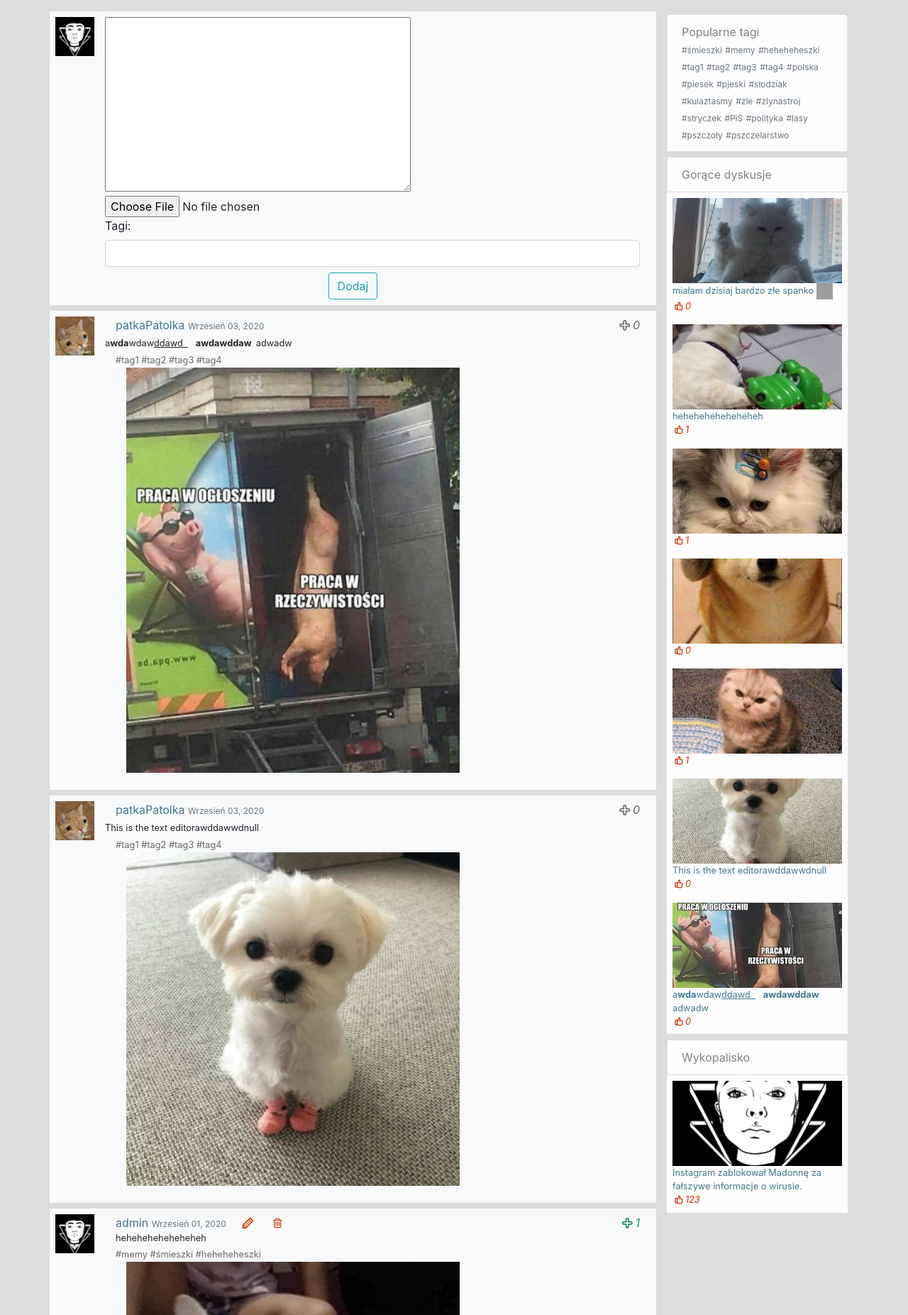
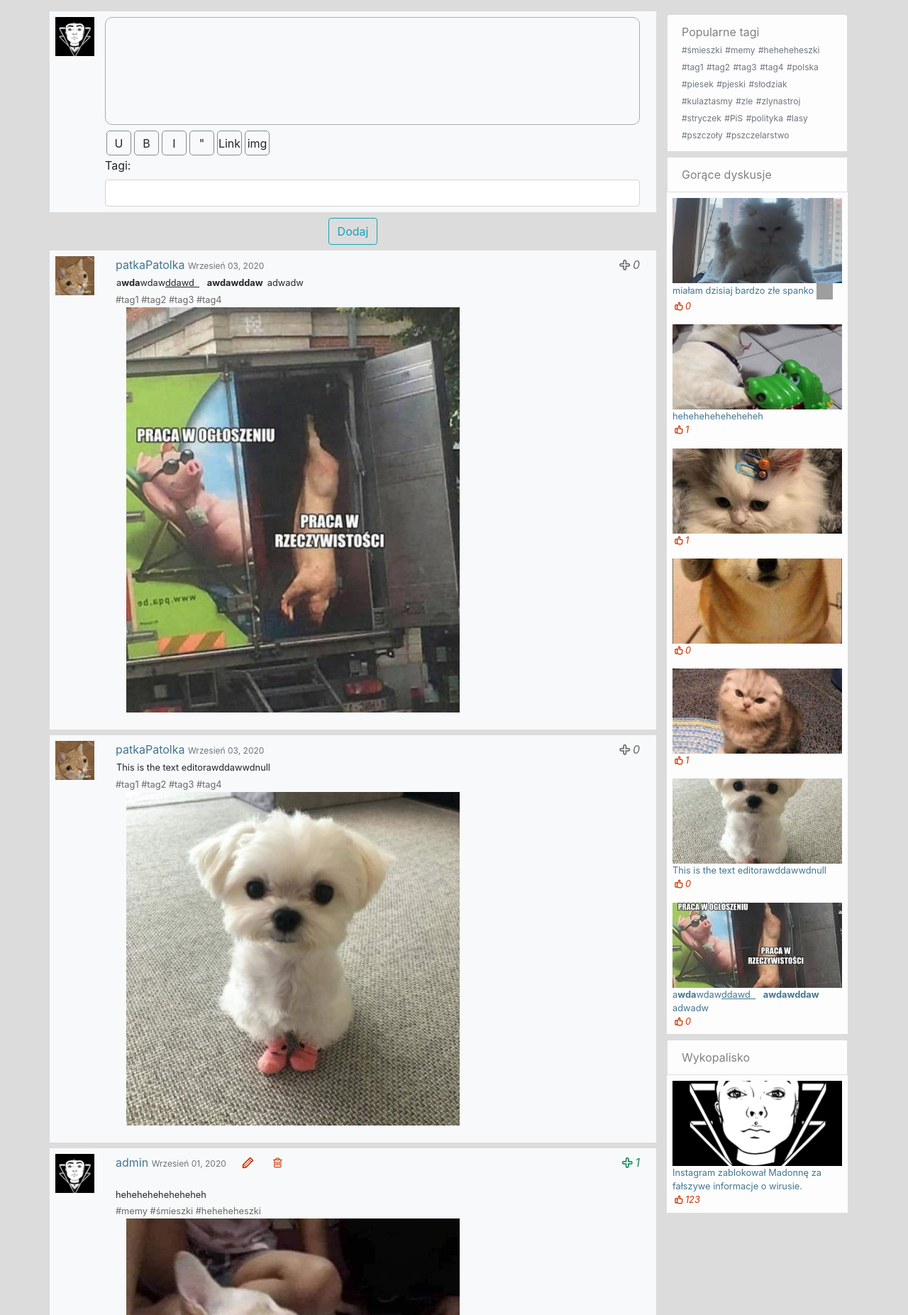
Before and after one commit to PatkaSm/SocialNewsApp, a Django app: page /mikroblog/ in a window 1280 px wide. Shown: the part 67-1920 px from the top of the page at 71% size. Run offline with Django 3.2, Linux system fonts and the light colour scheme; a user stored in the database is signed in; data comes from the database, SQL or seed files in the repository; both versions use the stored data as it was after the commit; a map, chart or similar area stays blank; some libraries are stand-ins or nearby versions.

Commit message:
basic wysiwyg editor

```diff
--- a/socialNewsApp/src/blog/models.py
+++ b/socialNewsApp/src/blog/models.py
@@ -4,7 +4,6 @@ from tag.models import Tag
 from user.models import User
 from bs4 import BeautifulSoup
 import requests
-from ckeditor.fields import RichTextField
 
 
 def upload_location(instance, filename):
@@ -19,7 +18,7 @@ class Post(models.Model):
     type = models.CharField(max_length=5, choices=Type.choices)
     author = models.ForeignKey(User, on_delete=models.CASCADE, related_name='posts')
     title = models.CharField(max_length=100)
-    content = RichTextField(blank=True, null=True)
+    content = models.TextField(blank=True, null=True)
     tag = models.ManyToManyField(Tag, related_name='posts')
     date_posted = models.DateTimeField(default=timezone.now)
     image = models.ImageField(blank=True, null=True, max_length=None, upload_to=upload_location)
--- a/socialNewsApp/src/comment/models.py
+++ b/socialNewsApp/src/comment/models.py
@@ -3,7 +3,6 @@ from blog.models import Post
 from django.utils import timezone
 from mikroblog.models import MicroPost
 from user.models import User
-from ckeditor.fields import RichTextField
 
 
 def upload_location(instance, filename):
@@ -14,7 +13,7 @@ class Comment(models.Model):
     owner = models.ForeignKey(User, on_delete=models.CASCADE, related_name='comments')
     post = models.ForeignKey(Post, on_delete=models.CASCADE, blank=True, related_name='comments', null=True)
     microPost = models.ForeignKey(MicroPost, on_delete=models.CASCADE, blank=True, related_name='comments', null=True)
-    content = RichTextField(blank=True, null=True)
+    content = models.TextField(blank=True, null=True)
     date_added = models.DateTimeField(default=timezone.now)
     parent = models.ForeignKey('self', blank=True, null=True, related_name='children', on_delete=models.CASCADE)
     img = models.ImageField(blank=True, null=True, max_length=None, upload_to=upload_location)
--- a/socialNewsApp/src/mikroblog/forms.py
+++ b/socialNewsApp/src/mikroblog/forms.py
@@ -9,4 +9,6 @@ class MicroPostForm(forms.ModelForm):
         fields = ('content', 'image', 'author')
         widgets = {
             'author': forms.HiddenInput(),
+            'content': forms.HiddenInput(),
+
         }
--- a/socialNewsApp/src/mikroblog/models.py
+++ b/socialNewsApp/src/mikroblog/models.py
@@ -11,7 +11,7 @@ def upload_location(instance, filename):
 
 class MicroPost(models.Model):
     author = models.ForeignKey(User, on_delete=models.CASCADE, related_name='micro_posts')
-    content = RichTextField(blank=True, null=True, verbose_name=(''))
+    content = models.TextField(blank=True, null=True)
     tag = models.ManyToManyField(Tag, related_name='micro_posts')
     date_posted = models.DateTimeField(default=timezone.now)
     image = models.ImageField(blank=True, null=True, default=None, upload_to=upload_location)
--- a/socialNewsApp/src/mikroblog/views.py
+++ b/socialNewsApp/src/mikroblog/views.py
@@ -1,3 +1,4 @@
+from django.contrib.auth.decorators import login_required
 from django.db.models import Count, Q
 from django.http import HttpResponseRedirect
 from django.shortcuts import get_object_or_404
@@ -20,7 +21,7 @@ class MicroPostListView(ListView, FormMixin):
 
     def get_context_data(self, **kwargs):
         query = MicroPost.objects.all()
-        if self.request.user:
+        if self.request.user.is_authenticated:
             posts = query.annotate(
                 likes=Count('reactions', filter=Q(reactions__type=Reaction.Type.UPVOTE)),
                 is_liked=Count('reactions', filter=Q(reactions__type=Reaction.Type.UPVOTE,
@@ -45,6 +46,7 @@ class MicroPostListView(ListView, FormMixin):
     def post(self, request, *args, **kwargs):
         form = self.get_form(MicroPostForm)
         tag_form = self.get_form(TagForm)
+        print(request.POST.get('editor'))
         if form.is_valid() & tag_form.is_valid():
             micropost = form.save()
             tags_data = tag_form.cleaned_data['word'].split(',')
@@ -64,6 +66,7 @@ class MicroPostListView(ListView, FormMixin):
         return reverse('mikroblog')
 
 
+@login_required
 def micro_post_delete(request, pk):
     micro_post = get_object_or_404(MicroPost, pk=pk)
     micro_post.delete()
@@ -71,6 +74,7 @@ def micro_post_delete(request, pk):
     return HttpResponseRedirect(request.META.get('HTTP_REFERER'))
 
 
+@login_required
 def micro_post_like(request, pk):
     micro_post = get_object_or_404(MicroPost, pk=pk)
     type = Reaction.Type.UPVOTE
--- a/socialNewsApp/src/static/main.css
+++ b/socialNewsApp/src/static/main.css
@@ -352,6 +352,37 @@ p {
     width: 40%;
 }
 
+/***************************************
+ * TEAXAREA FORM
+ ***************************************/
+
+.editor {
+    border: 1px solid #adadad;
+    border-radius: 10px;
+    width: 100%;
+}
+
+.textarea-buttons {
+    display: flex;
+    flex-direction: row;
+}
+
+.textarea-btn {
+    width: 35px;
+    height: 35px;
+    border: 1px solid #818E96;
+    border-radius: 5px;
+    margin: 2px;
+    padding: 5px;
+    display: flex;
+    justify-content: center;
+    align-content: center;
+}
+
+
+#id_image{
+    display: none;
+}
 /***ukrywa side-section przy niższej rozdzielce***/
 @media (max-width: 990px) {
     .side-section {
--- a/socialNewsApp/src/templates/blog/base.html
+++ b/socialNewsApp/src/templates/blog/base.html
@@ -17,7 +17,7 @@
         <title>Django Blog</title>
     {% endif %}
 </head>
-<body>
+<body onload="iframe()">
 {% include 'blog/header.html' %}
 
 <div class="container-fluid no-guttersn">
--- a/socialNewsApp/src/templates/microblog/micro_post.html
+++ b/socialNewsApp/src/templates/microblog/micro_post.html
@@ -24,11 +24,11 @@
                 </div>
             </div>
             {% if post.content %}
-                <small class="post-content">{{ post.content |safe }}</small>
+                <small class="post-content ml-3">{{ post.content |safe }}</small>
             {% endif %}
             <div class="col-12">
                 {% for tag in post.tag.all %}
-                    <small> <a href="#" class="grey-font">#{{ tag.word }} </a> </small>
+                    <small> <a href="{% url 'tag_stats' slug=tag.word %}" class="grey-font">#{{ tag.word }} </a> </small>
                 {% endfor %}
             </div>
             <div class="col-12">
--- a/socialNewsApp/src/templates/microblog/microblog.html
+++ b/socialNewsApp/src/templates/microblog/microblog.html
@@ -4,28 +4,42 @@
         <div class="col-lg-9 col-md-12 mt-2">
             {% if user.is_authenticated %}
                 <div class="microPost-form mb-2 ">
-                    <form class="bg-light p-2 row" method="POST" enctype="multipart/form-data">
+                    <form class="bg-light p-2 row" id="form" method="POST" enctype="multipart/form-data">
+                        {% csrf_token %}
                         <div>
                             <img class="comment-owner-img" src="{{ request.user.avatar.url }}" alt="avatar">
                         </div>
                         <div class="col">
-                            {% csrf_token %}
+                            <iframe class="editor m-0" id="editor" name="editor">
+                            </iframe>
+                            <div class="col-12 textarea-buttons p-0">
+                                <span class="textarea-btn" onclick="underline()">U</span>
+                                <span class="textarea-btn" onclick="bold()">B</span>
+                                <span class="textarea-btn" onclick="italic()">I</span>
+                                <span class="textarea-btn" onclick="">"</span>
+                                <span class="textarea-btn" onclick="link()">Link</span>
+                                <span class="textarea-btn">
+                                    <label for="id_image" class="image_upload">
+                                        {{ micro_post_form.image }}
+                                        img
+                                    </label>
+                                </span>
+                            </div>
+
                             {{ micro_post_form.content }}
-                            {{ micro_post_form.media }}
                             {{ micro_post_form.author }}
                             <div>
-                                {{ micro_post_form.image }}
                             </div>
                             {{ tags_form.as_p }}
                         </div>
-                        <div class="col-12 d-flex justify-content-center mt-2">
-                            <button type="submit" class="btn btn-outline-info">Dodaj</button>
-                        </div>
                     </form>
+                    <div class="col-12 d-flex justify-content-center mt-2">
+                        <button class="btn btn-outline-info" onclick="submit()">Dodaj</button>
+                    </div>
                 </div>
             {% endif %}
             {% for post in posts %}
-                    {% include 'microblog/micro_post.html' %}
+                {% include 'microblog/micro_post.html' %}
             {% endfor %}
         </div>
         <div class="side-section col-md-3 mt-2">
@@ -49,7 +63,7 @@
                                     <img src="{{ side_post.image.url }}" class="side-box-post-img" alt="post-img">
                                 {% endif %}
                                 <div class="side-box-post-text">
-                                    <small class="blue-font m-0 p-0">{{ side_post.content | safe}}</small>
+                                    <small class="blue-font m-0 p-0">{{ side_post.content | safe }}</small>
                                     <small>
                                         <i class="icon-thumbs-up red-font">{{ side_post.likes }}</i>
                                     </small>
@@ -78,7 +92,33 @@
             </div>
         </div>
     </div>
+    <script>
+
+        function iframe() {
+            editor.document.designMode = 'on';
+        }
+
+        function underline() {
+            editor.document.execCommand("underline", false, null);
+        }
+
+        function bold() {
+            editor.document.execCommand("bold", false, null);
+        }
+
+        function italic() {
+            editor.document.execCommand("italic", false, null);
+        }
+
+        function link() {
+            var url = prompt("Enter the URL", 'http://');
+            editor.document.execCommand("createLink", false, url);
+        }
+
+        function submit() {
+            document.getElementById('id_content').value = window.frames['editor'].document.body.innerHTML;
+            document.getElementById('form').submit();
+        }
+
+    </script>
 {% endblock content %}
-<script>
-
-</script>
```
Also changed, not shown: socialNewsApp/src/blog/views.py (+33 -17 lines), socialNewsApp/src/comment/views.py (+7 -7 lines), socialNewsApp/src/blog/migrations/0009_auto_20200903_1401.py (added), socialNewsApp/src/comment/migrations/0007_auto_20200903_1401.py (added), socialNewsApp/src/db.sqlite3, socialNewsApp/src/media/microPost None/comment_1590627645muERH4ueMNZApJsWXHhOonw400.jpg (added), socialNewsApp/src/media/microPost None/comment_1592702182n0y29s6sfemifYB34H3a1Iw400.jpg (added), socialNewsApp/src/media/microPost None/comment_1595665660kBRqdkIghhtdK3EuX62bHFw400_OfLLobJ.jpg (added), socialNewsApp/src/media/microPost None/comment_1595721469USiRv5cKrlToaLz5gkKTVqw400.jpg (added), socialNewsApp/src/mikroblog/migrations/0009_auto_20200903_1401.py (added), 1 other file.
